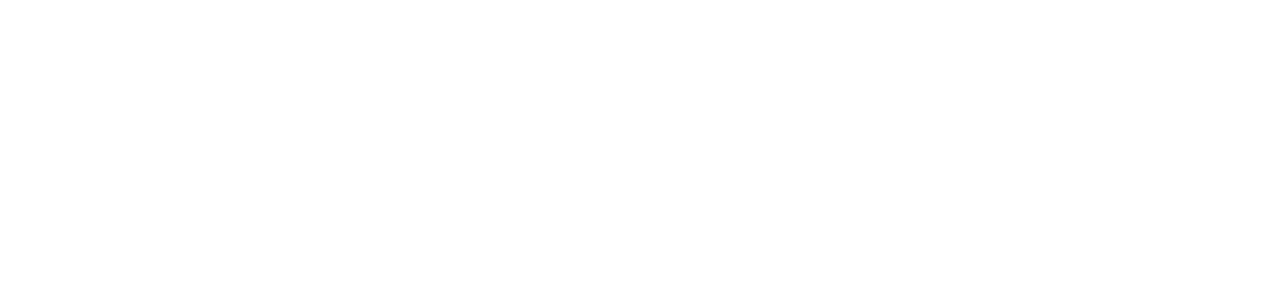
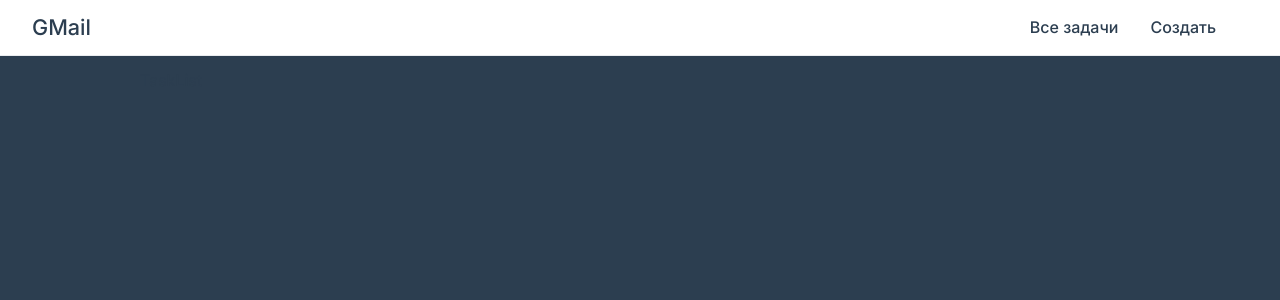
Before and after one commit to Sergiayn/vue3-hw3, a Vue app: page / in a window 1280 px wide. Shown: the top 300 px of the page. Built offline with nearby package versions, Linux system fonts and the light colour scheme.

Commit message:
add router

```diff
--- a/src/App.vue
+++ b/src/App.vue
@@ -1,7 +1,7 @@
 <template>
   <the-navbar></the-navbar>
   <div class="container with-nav">
-<!--    <router-view />-->
+    <router-view />
   </div>
 </template>
 
--- /dev/null
+++ b/src/components/TaskList.vue
@@ -0,0 +1,13 @@
+<template>
+  TaskList
+</template>
+
+<script>
+export default {
+name: "TaskList"
+}
+</script>
+
+<style scoped>
+
+</style>
--- /dev/null
+++ b/src/components/TaskNew.vue
@@ -0,0 +1,13 @@
+<template>
+  TaskNew
+</template>
+
+<script>
+export default {
+name: "TaskNew"
+}
+</script>
+
+<style scoped>
+
+</style>
--- /dev/null
+++ b/src/components/TaskView.vue
@@ -0,0 +1,13 @@
+<template>
+  TaskView
+</template>
+
+<script>
+export default {
+name: "TaskView"
+}
+</script>
+
+<style scoped>
+
+</style>
--- /dev/null
+++ b/src/components/TheErrorPage.vue
@@ -0,0 +1,13 @@
+<template>
+  TheErrorPage
+</template>
+
+<script>
+export default {
+name: "TheErrorPage"
+}
+</script>
+
+<style scoped>
+
+</style>
--- a/src/components/TheNavbar.vue
+++ b/src/components/TheNavbar.vue
@@ -1,23 +1,9 @@
 <template>
-  <header class="navbar" v-if="visible">
+  <header class="navbar">
     <h3>GMail</h3>
     <ul class="navbar-menu">
-      <li><a href="/dashboard">Главная</a></li>
-      <li>
-        <a custom to="/mail">Почта</a>
-      </li>
-      <li><a href="#">Выйти</a></li>
+      <li><router-link :to="{name:'home'}">Все задачи</router-link></li>
+      <li><router-link :to="{name:'task-new'}">Создать</router-link></li>
     </ul>
   </header>
 </template>
-
-<script>
-export default {
-  props: {
-    visible: {
-      type: Boolean,
-      default: false
-    }
-  }
-}
-</script>
--- a/src/main.js
+++ b/src/main.js
@@ -1,4 +1,8 @@
 import { createApp } from 'vue'
 import App from './App.vue'
+import router from "@/router"
+import './theme.css'
 
-createApp(App).mount('#app')
+createApp(App)
+    .use(router)
+    .mount('#app')
--- /dev/null
+++ b/src/router/index.js
@@ -0,0 +1,9 @@
+import {createRouter,createWebHistory} from 'vue-router'
+import routes from "@/router/routes";
+
+const router = createRouter({
+    history: createWebHistory(),
+    routes
+})
+
+export default router
```
Also changed, not shown: src/router/routes.js (added, +8 -0 lines).
